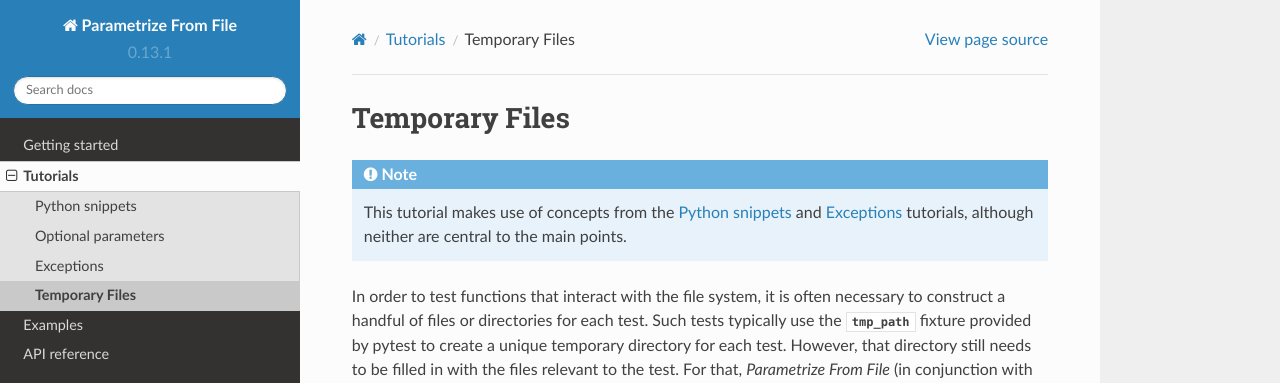
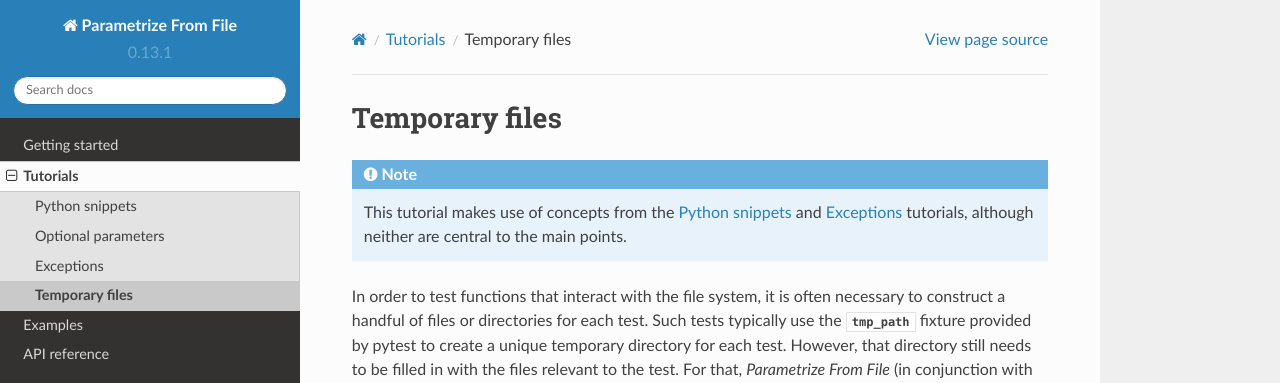
Before and after one commit to kalekundert/parametrize_from_file, a Sphinx documentation site: the page built from docs/temp_files.rst, in a window 1280 px wide and 900 px high. Shown: the top 383 px of the window. Built offline with Sphinx 7.4.7 and the Read the Docs theme 2.0.0, drawn with Linux system fonts in a browser that asks for light colours.

Commit message:
docs: use sentence-case for page titles

```diff
--- a/docs/temp_files.rst
+++ b/docs/temp_files.rst
@@ -1,5 +1,5 @@
 ***************
-Temporary Files
+Temporary files
 ***************
 
 .. note::
```
